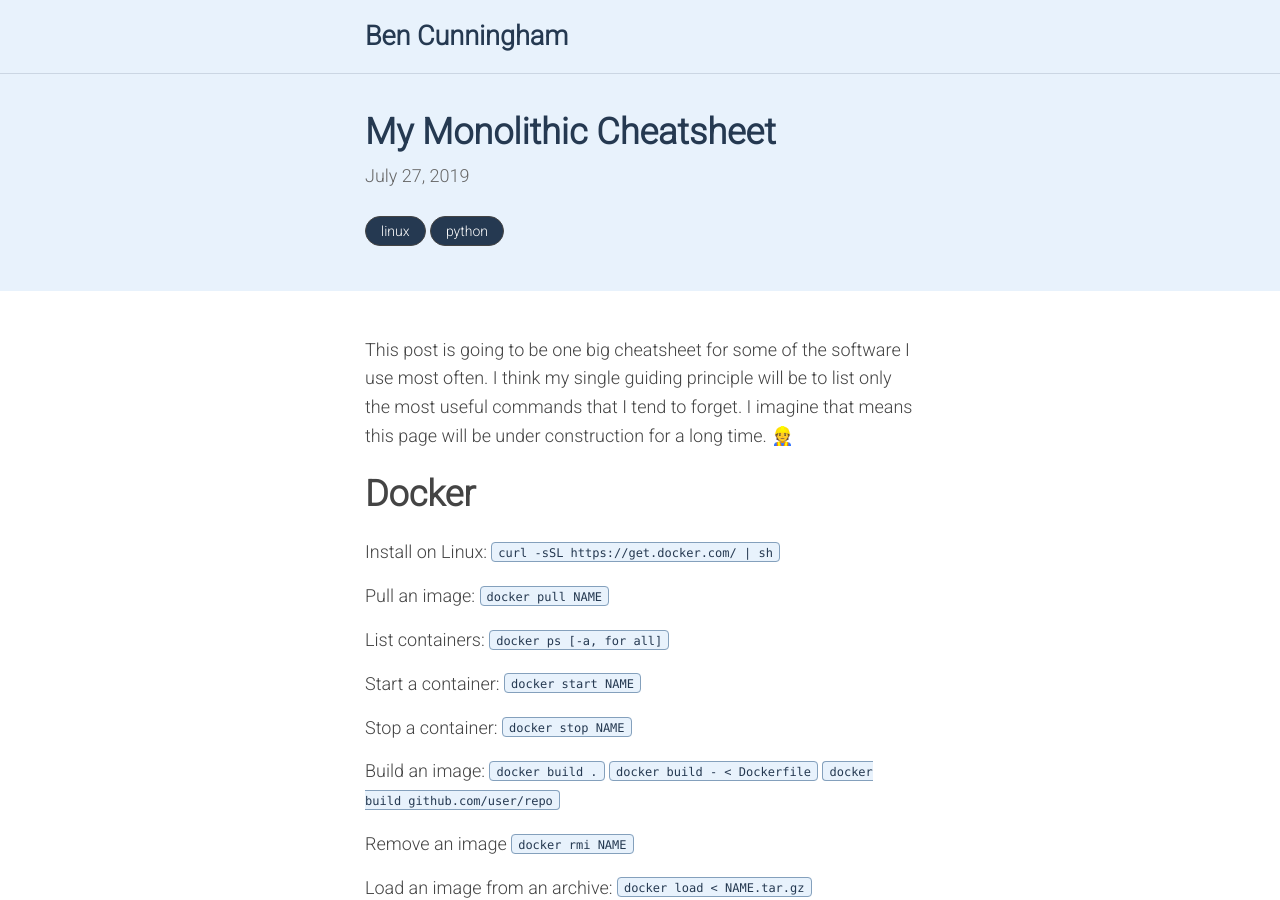
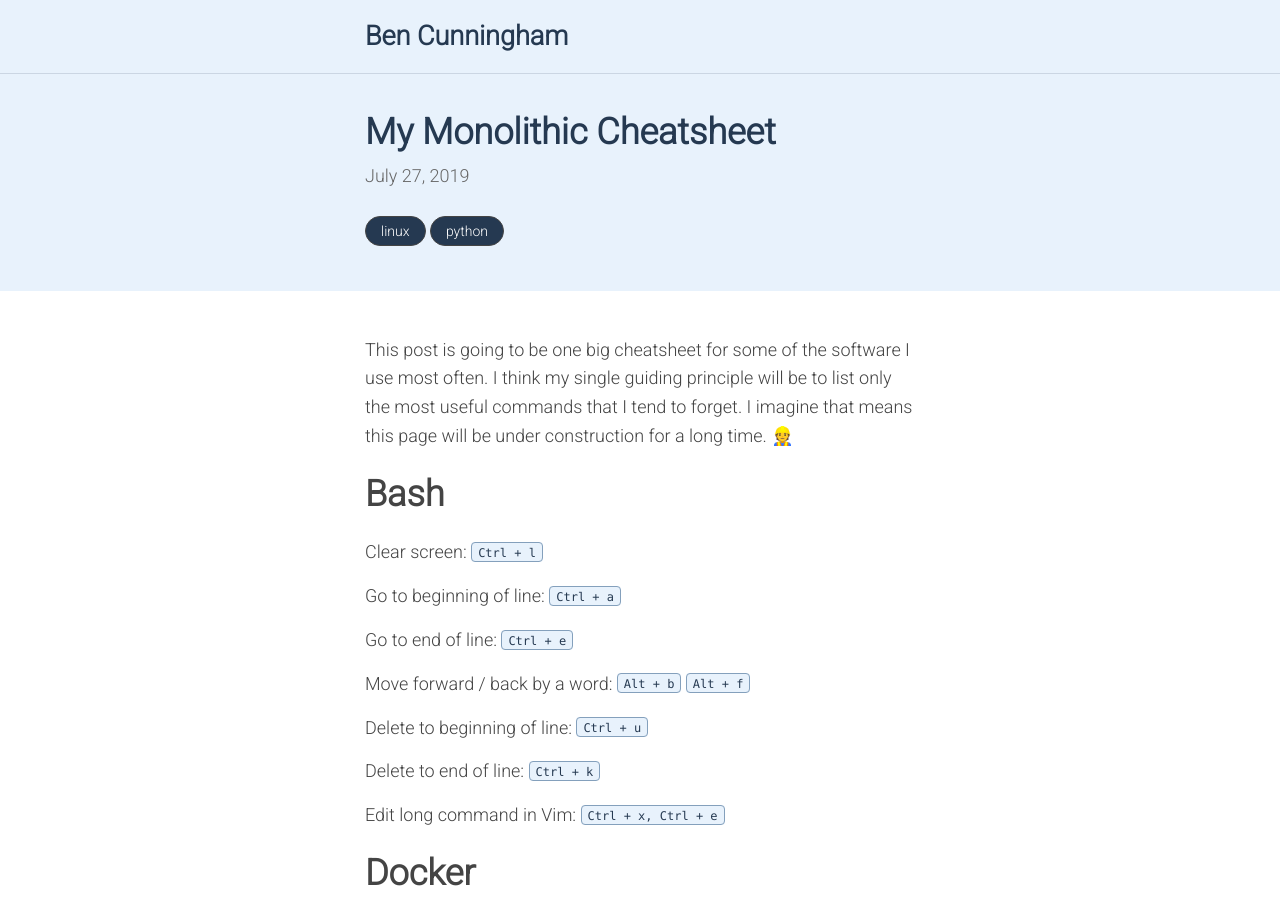
Before and after one commit to benjcunningham/benjcunningham.github.io, a Jekyll site: the page built from _posts/2019-07-27-my-monolithic-cheatsheet.md, in a window 1280 px wide and 900 px high. Built offline with Jekyll 4.4.1, drawn with Linux system fonts in a browser that asks for light colours.

Commit message:
Add some bash tips

```diff
--- a/_posts/2019-07-27-my-monolithic-cheatsheet.md
+++ b/_posts/2019-07-27-my-monolithic-cheatsheet.md
@@ -6,6 +6,22 @@ tags: [linux, python]
 ---
 
 This post is going to be one big cheatsheet for some of the software I use most often. I think my single guiding principle will be to list only the most useful commands that I tend to forget. I imagine that means this page will be under construction for a long time. 👷
+
+# Bash
+
+Clear screen: `Ctrl + l`
+
+Go to beginning of line: `Ctrl + a`
+
+Go to end of line: `Ctrl + e`
+
+Move forward / back by a word: `Alt + b` `Alt + f`
+
+Delete to beginning of line: `Ctrl + u`
+
+Delete to end of line: `Ctrl + k`
+
+Edit long command in Vim: `Ctrl + x, Ctrl + e`
 
 # Docker
 
```
